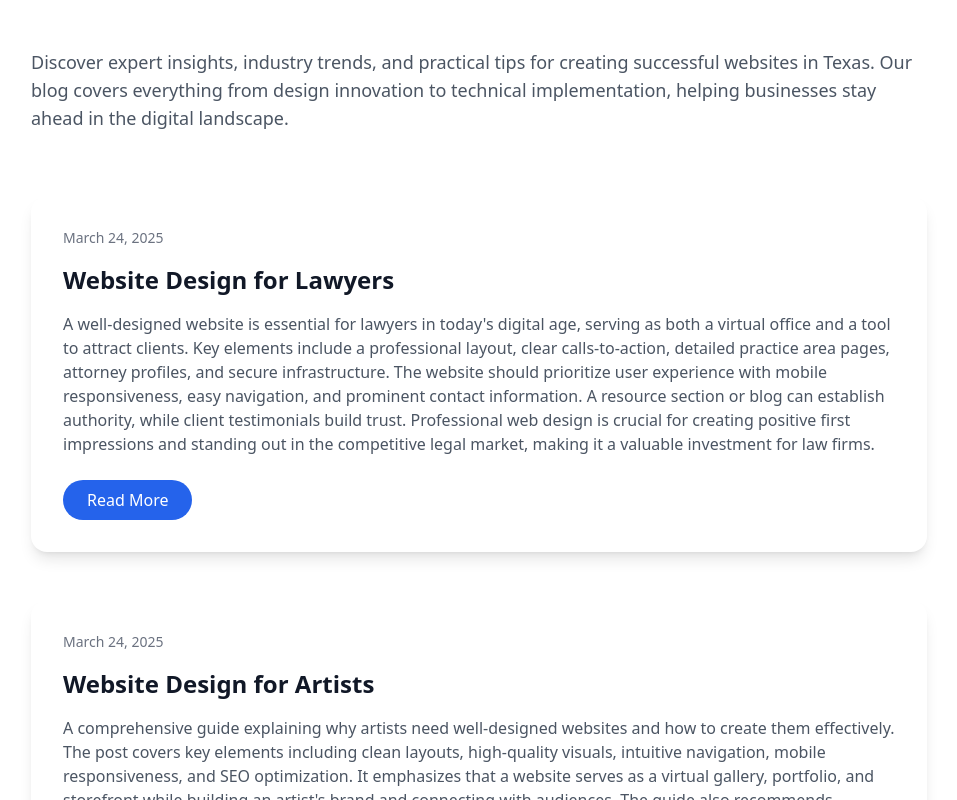
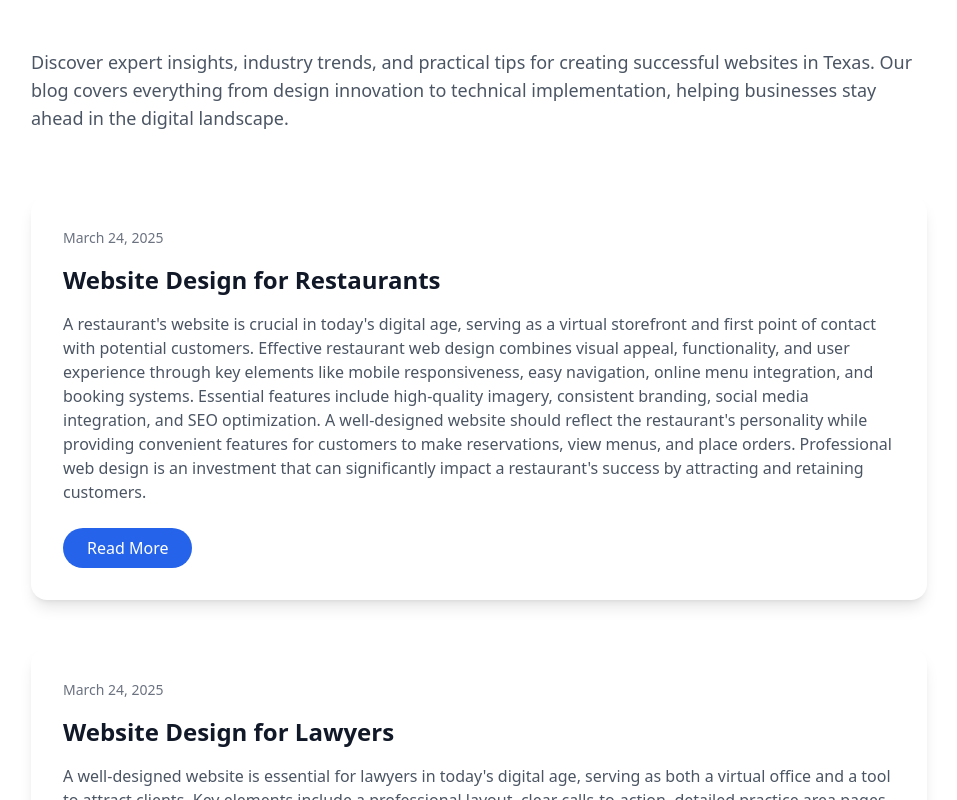
Before and after one commit to test-acc-12349/texas-web-design-2025-03-24-l610h, a plain HTML site: page blog.html in a window 1280 px wide. Shown: the part 428-1228 px from the top of the page, without its empty margins (161-1118 px from the left). Drawn offline with nearby package versions, Linux system fonts and the light colour scheme.

Commit message:
Update blog listing with website-design-for-restaurants-20250324-e7e.html

```diff
--- a/blog.html
+++ b/blog.html
@@ -34,6 +34,13 @@
             </div>
 
             <div class="max-w-4xl mx-auto">
+                <article class="bg-white p-8 rounded-2xl shadow-lg hover:shadow-xl transition-shadow duration-300 mb-12">
+                    <div class="text-sm text-gray-500 mb-4">March 24, 2025</div>
+                    <h2 class="text-2xl font-bold text-gray-900 mb-4">Website Design for Restaurants</h2>
+                    <p class="text-gray-600 mb-6">A restaurant's website is crucial in today's digital age, serving as a virtual storefront and first point of contact with potential customers. Effective restaurant web design combines visual appeal, functionality, and user experience through key elements like mobile responsiveness, easy navigation, online menu integration, and booking systems. Essential features include high-quality imagery, consistent branding, social media integration, and SEO optimization. A well-designed website should reflect the restaurant's personality while providing convenient features for customers to make reservations, view menus, and place orders. Professional web design is an investment that can significantly impact a restaurant's success by attracting and retaining customers.</p>
+                    <a href="https://test-acc-12349.github.io/texas-web-design-2025-03-24-l610h/blog/website-design-for-restaurants-20250324-e7e.html" class="inline-block px-6 py-2 bg-blue-600 text-white rounded-full hover:bg-blue-700 transform hover:scale-105 transition-all duration-300">Read More</a>
+                </article>
+
                 <article class="bg-white p-8 rounded-2xl shadow-lg hover:shadow-xl transition-shadow duration-300 mb-12">
                     <div class="text-sm text-gray-500 mb-4">March 24, 2025</div>
                     <h2 class="text-2xl font-bold text-gray-900 mb-4">Website Design for Lawyers</h2>
```
